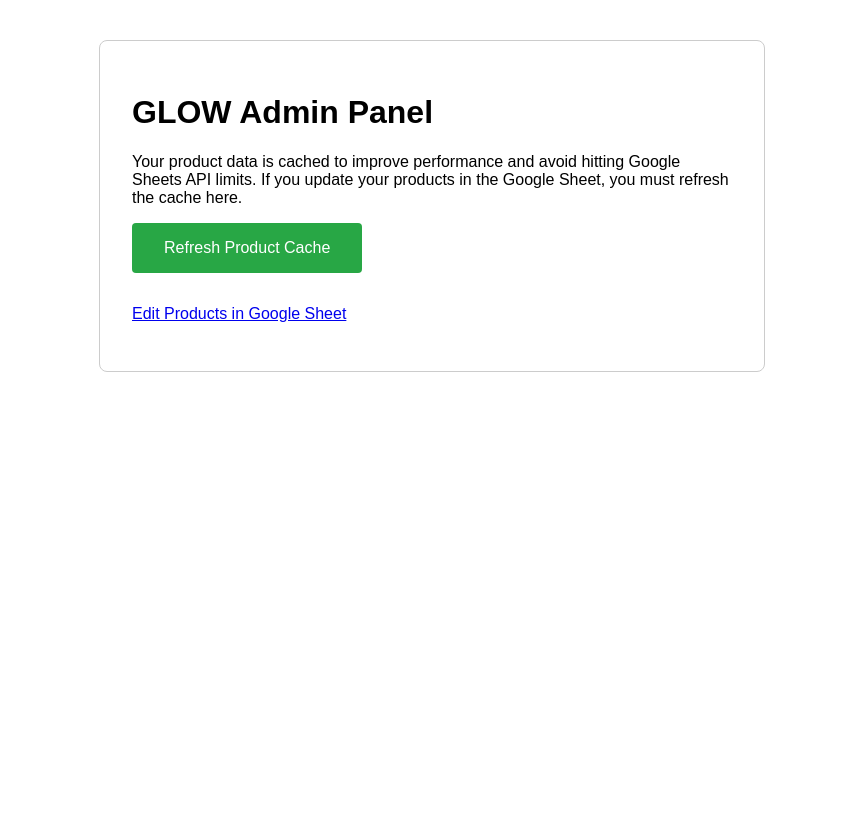
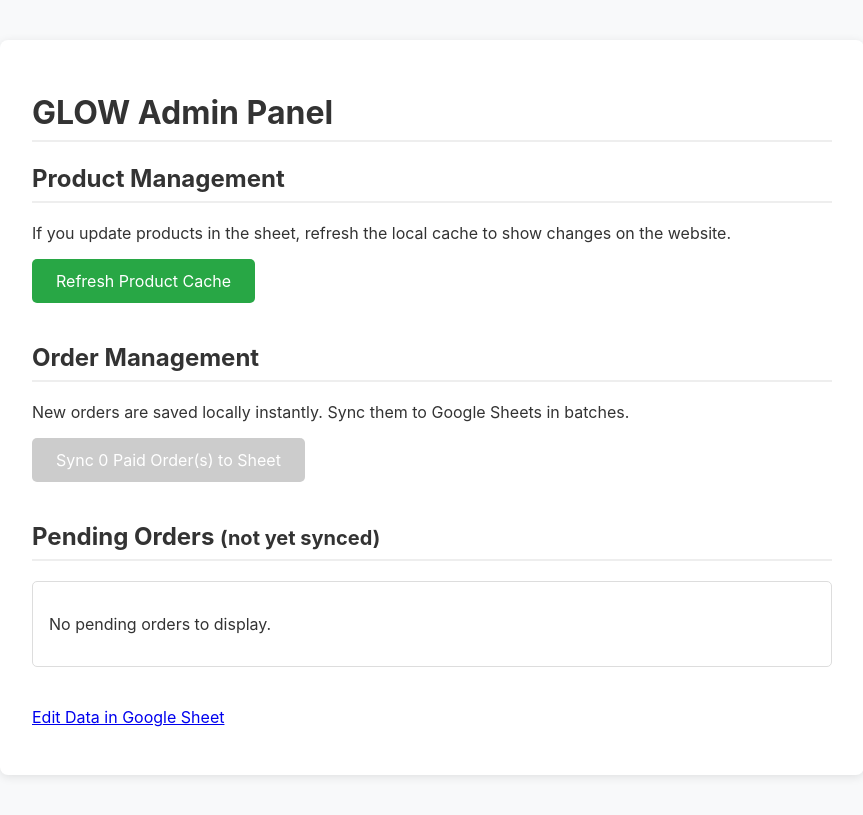
Before and after one commit to gorenkalan/gitforglow, a PHP site: page /admin/index.php in a window 1280 px wide. Shown: the whole page, without its empty margins (208-1071 px from the left). Before the commit the page ends 372 px from the top, so only its background shows below. Run offline with PHP 8.4, Linux system fonts and the light colour scheme; the visitor is signed in with stand-in values (Sample User, id 1); some libraries are stand-ins or nearby versions.

Commit message:
1. backend/src/OrderService.php (New File)

```diff
--- a/backend/admin/index.php
+++ b/backend/admin/index.php
@@ -2,53 +2,31 @@
 session_start();
 require __DIR__ . '/../vendor/autoload.php';
 use App\Config;
+use App\OrderService;
 
-$password = Config::get('ADMIN_PASSWORD', 'admin'); // Fallback password
-$error = '';
-$success = '';
-
-if ($_SERVER['REQUEST_METHOD'] === 'POST') {
-    if (isset($_POST['password']) && $_POST['password'] === $password) {
+// --- Login Logic ---
+$password = Config::get('ADMIN_PASSWORD', 'admin');
+if ($_SERVER['REQUEST_METHOD'] === 'POST' && isset($_POST['password'])) {
+    if ($_POST['password'] === $password) {
         $_SESSION['admin_logged_in'] = true;
     } else {
         $error = 'Invalid password.';
     }
 }
+if (!isset($_SESSION['admin_logged_in'])) { /* ... HTML for login form remains the same ... */ exit; }
+// --- End Login Logic ---
 
-if (!isset($_SESSION['admin_logged_in'])) {
-?>
-<!DOCTYPE html>
-<html lang="en">
-<head>
-    <meta charset="UTF-8">
-    <meta name="viewport" content="width=device-width, initial-scale=1.0">
-    <title>Admin Login</title>
-    <style>
-        body { font-family: sans-serif; display: flex; justify-content: center; align-items: center; height: 100vh; background: #f0f2f5; }
-        form { background: white; padding: 2rem; border-radius: 8px; box-shadow: 0 4px 8px rgba(0,0,0,0.1); }
-        input { width: 100%; padding: 0.5rem; margin-bottom: 1rem; border: 1px solid #ccc; border-radius: 4px; }
-        button { width: 100%; padding: 0.75rem; background: #007bff; color: white; border: none; border-radius: 4px; cursor: pointer; }
-        .error { color: red; }
-    </style>
-</head>
-<body>
-    <form method="POST">
-        <h2>Admin Login</h2>
-        <input type="password" name="password" placeholder="Password" required>
-        <button type="submit">Login</button>
-        <?php if ($error): ?><p class="error"><?= htmlspecialchars($error) ?></p><?php endif; ?>
-    </form>
-</body>
-</html>
-<?php
-    exit;
-}
 
-if (isset($_GET['action']) && $_GET['action'] === 'refresh_cache') {
-    // This could be an AJAX call, but for simplicity, we'll use a form
-    include 'update_cache.php'; // This script will output the success/failure message
-    $success = 'Product cache has been refreshed from Google Sheets.';
-}
+// --- Page Logic ---
+$orderService = new OrderService();
+$pendingOrders = $orderService->getPendingOrders();
+$paidOrdersCount = count(array_filter($pendingOrders, fn($o) => $o['status'] === 'Paid'));
+
+// Check for messages from redirect
+$cache_message = $_SESSION['cache_message'] ?? null;
+unset($_SESSION['cache_message']);
+$sync_message = $_SESSION['sync_message'] ?? null;
+unset($_SESSION['sync_message']);
 ?>
 <!DOCTYPE html>
 <html lang="en">
@@ -56,22 +34,74 @@
     <meta charset="UTF-8">
     <title>GLOW Admin</title>
     <style>
-        body { font-family: sans-serif; padding: 2rem; }
-        .container { max-width: 600px; margin: auto; padding: 2rem; border: 1px solid #ccc; border-radius: 8px; }
-        .button { display: inline-block; padding: 1rem 2rem; background: #28a745; color: white; text-decoration: none; border-radius: 4px; }
-        .message { padding: 1rem; margin-top: 1rem; border-radius: 4px; }
-        .success { background: #d4edda; color: #155724; }
+        body { font-family: -apple-system, BlinkMacSystemFont, "Segoe UI", Roboto, sans-serif; padding: 2rem; background-color: #f8f9fa; color: #333; }
+        .container { max-width: 800px; margin: auto; background: white; padding: 2rem; border-radius: 8px; box-shadow: 0 2px 10px rgba(0,0,0,0.1); }
+        h1, h2 { border-bottom: 2px solid #eee; padding-bottom: 0.5rem; }
+        .button { display: inline-block; padding: 0.75rem 1.5rem; font-size: 1rem; color: white; text-decoration: none; border-radius: 5px; border: none; cursor: pointer; }
+        .button-green { background: #28a745; } .button-green:hover { background: #218838; }
+        .button-blue { background: #007bff; } .button-blue:hover { background: #0069d9; }
+        .button-disabled { background: #ccc; cursor: not-allowed; }
+        .message { padding: 1rem; margin: 1rem 0; border-radius: 5px; }
+        .success { background: #d4edda; color: #155724; border: 1px solid #c3e6cb; }
+        .section { margin-bottom: 2.5rem; }
+        .order-list { max-height: 400px; overflow-y: auto; border: 1px solid #ddd; padding: 1rem; border-radius: 5px; }
+        .order { border-bottom: 1px solid #eee; padding: 1rem 0.5rem; display: flex; justify-content: space-between; align-items: center; }
+        .order:last-child { border-bottom: none; }
+        .order-details { flex-grow: 1; }
+        .order-status { font-weight: bold; padding: 0.25rem 0.5rem; border-radius: 10px; font-size: 0.8rem; }
+        .status-paid { background: #28a745; color: white; }
+        .status-payment-failed { background: #dc3545; color: white; }
+        .status-pending-payment { background: #ffc107; color: #333; }
     </style>
 </head>
 <body>
     <div class="container">
         <h1>GLOW Admin Panel</h1>
-        <p>Your product data is cached to improve performance and avoid hitting Google Sheets API limits. If you update your products in the Google Sheet, you must refresh the cache here.</p>
-        <a href="?action=refresh_cache" class="button">Refresh Product Cache</a>
-        <?php if ($success): ?>
-            <p class="message success"><?= htmlspecialchars($success) ?></p>
-        <?php endif; ?>
-        <p style="margin-top: 2rem;"><a href="https://docs.google.com/spreadsheets/d/<?= Config::get('GOOGLE_SHEET_ID') ?>/edit" target="_blank">Edit Products in Google Sheet</a></p>
+
+        <!-- Product Cache Section -->
+        <div class="section">
+            <h2>Product Management</h2>
+            <p>If you update products in the sheet, refresh the local cache to show changes on the website.</p>
+            <a href="update_cache.php" class="button button-green">Refresh Product Cache</a>
+            <?php if ($cache_message): ?><p class="message success"><?= htmlspecialchars($cache_message) ?></p><?php endif; ?>
+        </div>
+
+        <!-- Order Sync Section -->
+        <div class="section">
+            <h2>Order Management</h2>
+            <p>New orders are saved locally instantly. Sync them to Google Sheets in batches.</p>
+            <a href="sync_orders.php"
+               class="button button-blue <?= $paidOrdersCount === 0 ? 'button-disabled' : '' ?>"
+               <?= $paidOrdersCount === 0 ? 'onclick="event.preventDefault();"' : '' ?>>
+               Sync <?= $paidOrdersCount ?> Paid Order(s) to Sheet
+            </a>
+            <?php if ($sync_message): ?><p class="message success"><?= htmlspecialchars($sync_message) ?></p><?php endif; ?>
+        </div>
+
+        <!-- Pending Orders List -->
+        <div class="section">
+            <h2>Pending Orders <small>(not yet synced)</small></h2>
+            <div class="order-list">
+                <?php if (empty($pendingOrders)): ?>
+                    <p>No pending orders to display.</p>
+                <?php else: ?>
+                    <?php foreach ($pendingOrders as $order):
+                        $statusClass = 'status-' . strtolower(str_replace(' ', '-', $order['status']));
+                    ?>
+                        <div class="order">
+                            <div class="order-details">
+                                <strong>ID:</strong> <?= htmlspecialchars($order['order_id']) ?><br>
+                                <strong>Customer:</strong> <?= htmlspecialchars($order['customer_info']['name']) ?><br>
+                                <strong>Total:</strong> ₹<?= number_format($order['total'], 2) ?>
+                            </div>
+                            <span class="order-status <?= $statusClass ?>"><?= htmlspecialchars($order['status']) ?></span>
+                        </div>
+                    <?php endforeach; ?>
+                <?php endif; ?>
+            </div>
+        </div>
+
+        <p style="margin-top: 2rem;"><a href="https://docs.google.com/spreadsheets/d/<?= Config::get('GOOGLE_SHEET_ID') ?>/edit" target="_blank">Edit Data in Google Sheet</a></p>
     </div>
 </body>
 </html>
--- /dev/null
+++ b/backend/src/OrderService.php
@@ -0,0 +1,89 @@
+<?php
+namespace App;
+
+class OrderService {
+    private $pendingDir;
+    private $completedDir;
+
+    public function __construct() {
+        // Define paths to the order directories
+        $this->pendingDir = __DIR__ . '/../orders/pending/';
+        $this->completedDir = __DIR__ . '/../orders/completed/';
+        // Create directories if they don't exist
+        if (!is_dir($this->pendingDir)) mkdir($this->pendingDir, 0775, true);
+        if (!is_dir($this->completedDir)) mkdir($this->completedDir, 0775, true);
+    }
+
+    private function getFilePath($orderId, $isPending = true) {
+        $dir = $isPending ? $this->pendingDir : $this->completedDir;
+        // Sanitize order ID to prevent directory traversal issues
+        $safeOrderId = basename($orderId);
+        return $dir . $safeOrderId . '.json';
+    }
+
+    public function createPendingOrder(array $orderData) {
+        $filePath = $this->getFilePath($orderData['order_id']);
+        $orderData['timestamp'] = date('Y-m-d H:i:s');
+        $orderData['status'] = 'Pending Payment';
+        $orderData['payment_id'] = ''; // Initially empty
+
+        // Save the order data as a JSON file
+        return file_put_contents($filePath, json_encode($orderData, JSON_PRETTY_PRINT));
+    }
+
+    public function updateOrderToPaid($orderId, $paymentId) {
+        $filePath = $this->getFilePath($orderId);
+        if (!file_exists($filePath)) {
+            return false;
+        }
+
+        $orderData = json_decode(file_get_contents($filePath), true);
+        if (!$orderData) return false; // Handle JSON decode error
+
+        $orderData['status'] = 'Paid';
+        $orderData['payment_id'] = $paymentId;
+
+        return file_put_contents($filePath, json_encode($orderData, JSON_PRETTY_PRINT));
+    }
+
+    public function updateOrderToFailed($orderId) {
+        $filePath = $this->getFilePath($orderId);
+        if (!file_exists($filePath)) {
+            return false;
+        }
+
+        $orderData = json_decode(file_get_contents($filePath), true);
+        if (!$orderData) return false;
+
+        $orderData['status'] = 'Payment Failed';
+
+        return file_put_contents($filePath, json_encode($orderData, JSON_PRETTY_PRINT));
+    }
+
+    public function getPendingOrders() {
+        $files = glob($this->pendingDir . '*.json');
+        if ($files === false) return []; // Handle error in glob
+
+        $orders = [];
+        foreach ($files as $file) {
+            $orders[] = json_decode(file_get_contents($file), true);
+        }
+
+        // Sort by timestamp descending so newest orders appear first
+        usort($orders, function($a, $b) {
+            return strcmp($b['timestamp'] ?? '', $a['timestamp'] ?? '');
+        });
+
+        return $orders;
+    }
+
+    public function moveOrderToCompleted($orderId) {
+        $pendingPath = $this->getFilePath($orderId);
+        $completedPath = $this->getFilePath($orderId, false);
+
+        if (file_exists($pendingPath)) {
+            return rename($pendingPath, $completedPath);
+        }
+        return false;
+    }
+}
```
Also changed, not shown: backend/admin/sync_orders.php (added, +38 -0 lines), backend/admin/update_cache.php (+22 -11 lines), backend/api/index.php (+47 -56 lines), backend/src/GoogleSheetsService.php (+64 -11 lines), New Text Document.txt (added).
